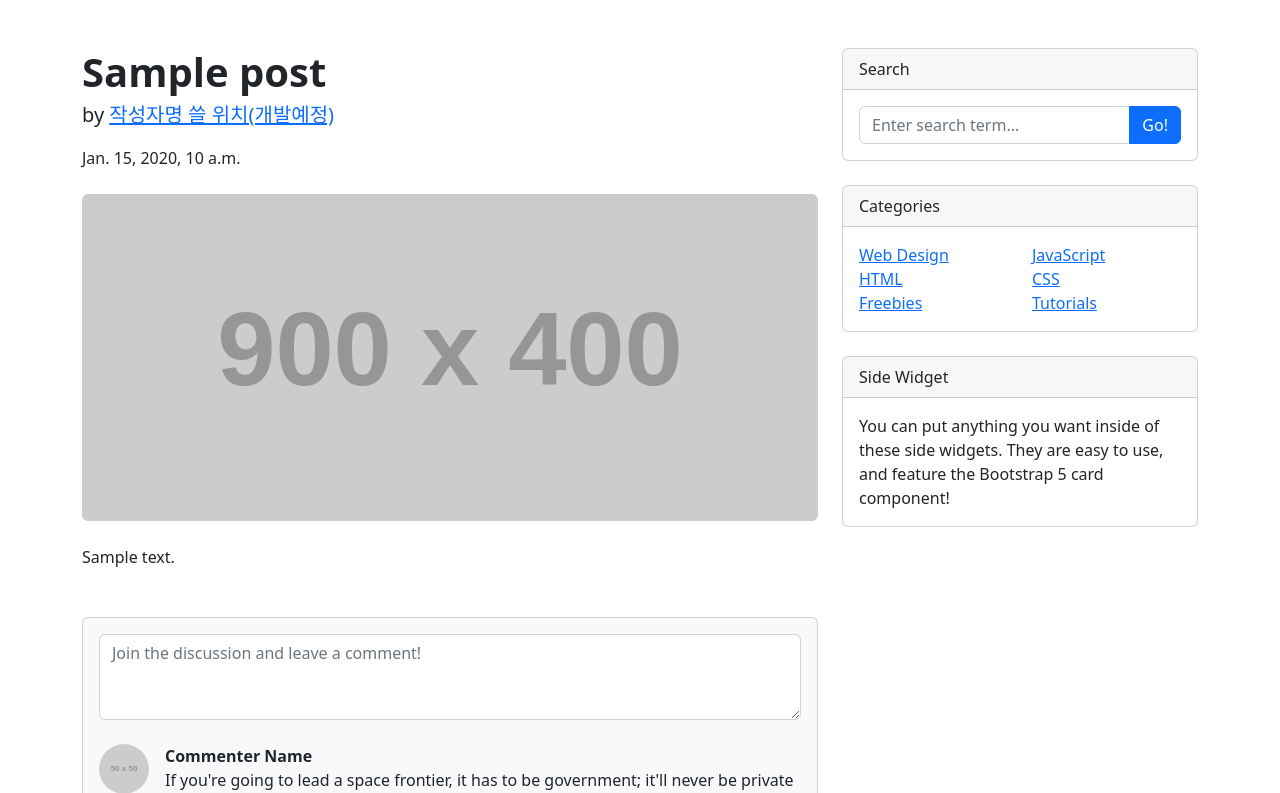
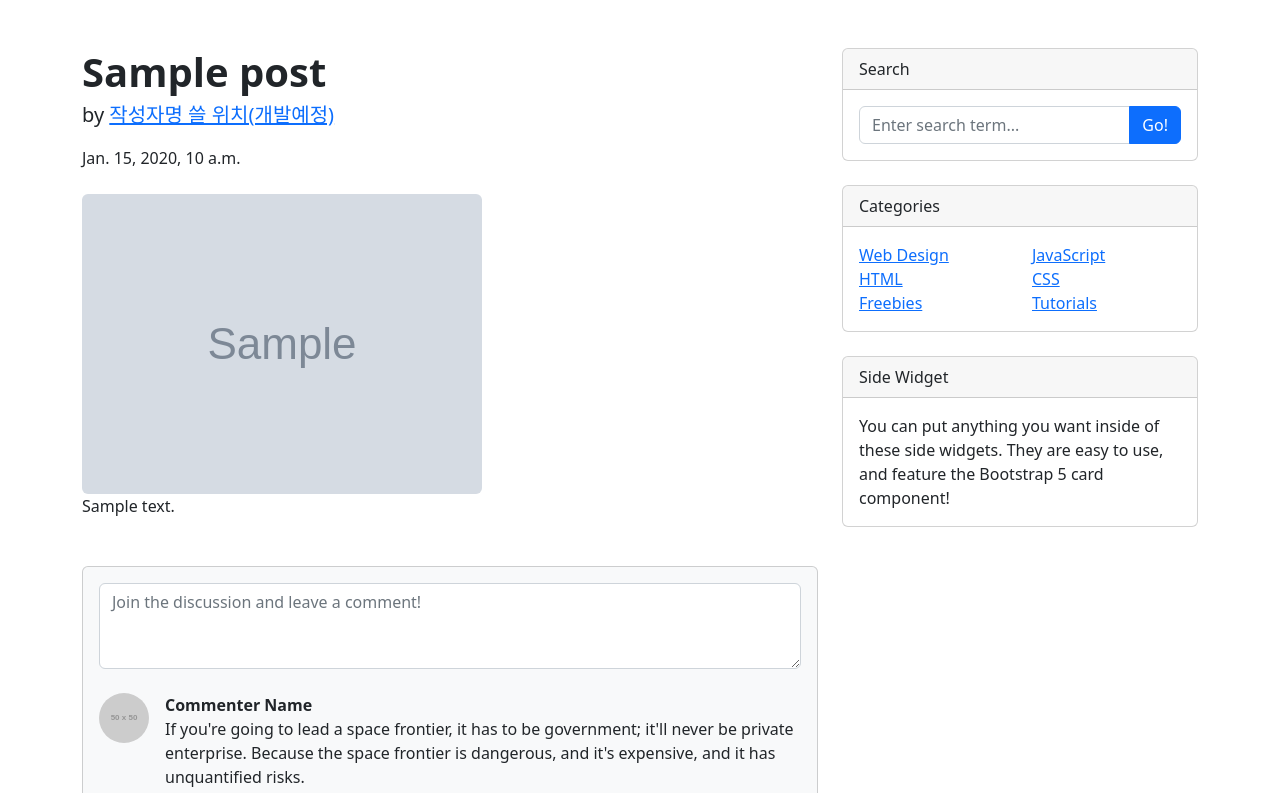
Before and after one commit to dnwn0311/do_it_django_b_to_z, a Django app: template blog/templates/blog/post_detail.html in a window 1280 px wide. Shown: the part 56-849 px from the top of the page. Run offline with Django 4.2, Linux system fonts and the light colour scheme; the template is opened without the code that fills it: values that come from a table or form of the project are taken from there, others are empty; tables that the repository leaves empty hold one stand-in row (values such as "Sample post"); grey boxes marked "Sample" are stand-in pictures; grey boxes labelled with a size stand in for pictures from a placeholder-image service; parts of the project's set-up code (start-up, migrations or seed data) failed here and were passed over; some libraries are stand-ins or nearby versions.

Commit message:
포스트 상세 페이지에 대표 이미지 출력하기

```diff
--- a/blog/templates/blog/post_detail.html
+++ b/blog/templates/blog/post_detail.html
@@ -45,7 +45,7 @@
                         <p>{{ post.created_at }}</p>
                     </header>
                     <!-- Preview image figure-->
-                    <figure class="mb-4"><img class="img-fluid rounded" src="https://dummyimage.com/900x400/ced4da/6c757d.jpg" alt="..." /></figure>
+                    <img class="img-fluid rounded" src="{{ post.head_image.url }}" alt="" >
                     <!-- Post content-->
                     <section class="mb-5">
                         <p>{{ post.content }}</p>
```
